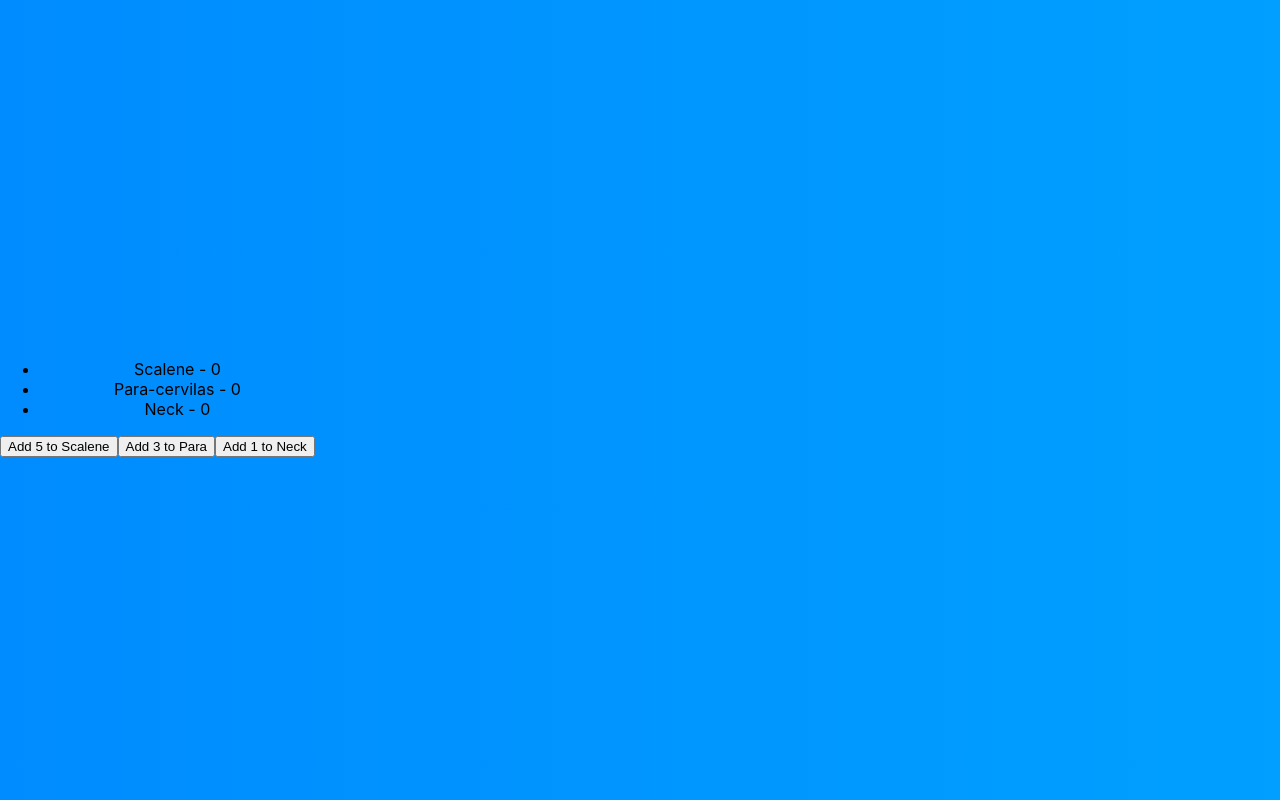
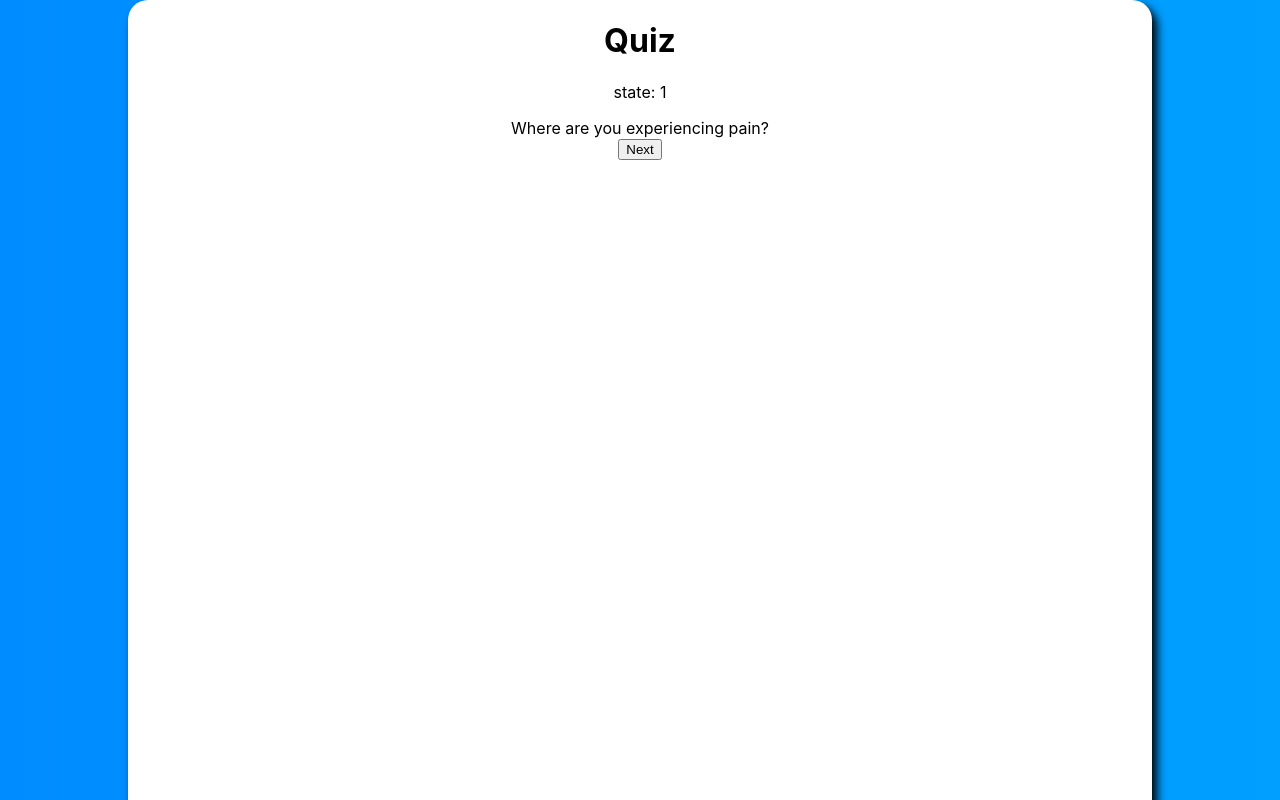
Before and after one commit to lachydriver/knotspot, a React (Create React App) app: page /quiz in a window 1280 px wide. Shown: the top 800 px of the page. Built offline with nearby package versions, Linux system fonts and the light colour scheme.

Commit message:
started development on questions component

```diff
--- /dev/null
+++ b/src/components/Questions.js
@@ -0,0 +1,43 @@
+import React from 'react';
+
+class Questions extends React.Component{
+    constructor(props){
+        super(props)
+
+        this.state = {
+            question_id: 0
+        };
+        this.renderQuestion = this.renderQuestion.bind(this);
+        this.nextQuestion = this.nextQuestion.bind(this);
+    }
+
+    componentDidMount(){
+        this.setState({question_id: 1})
+    }
+
+    renderQuestion(){
+        if(this.state.question_id === 1){
+            return('Where are you experiencing pain?')
+        }
+        if(this.state.question_id === 2){
+            return('Question 2')
+        }
+    }
+
+    nextQuestion(){
+        this.setState(prevstate => {return {question_id: prevstate.question_id + 1}})
+    }
+
+    render(){
+        return(
+            <div>
+                <p>state: {this.state.question_id}</p>
+                {this.renderQuestion()}<br/>
+                <button onClick={this.nextQuestion}>Next</button>
+            </div>
+        )
+    }
+
+}
+
+export default Questions;
--- a/src/components/Quiz.js
+++ b/src/components/Quiz.js
@@ -3,6 +3,7 @@ import Helmet from "react-helmet";
 import { connect } from "react-redux";
 import { bindActionCreators } from "redux";
 import { updateSum } from "../store/index";
+import Questions from './Questions';
 
 class Quiz extends React.Component {
   constructor(props) {
@@ -20,8 +21,8 @@ class Quiz extends React.Component {
 
   render() {
     return (
-      <div>
-       {<ul className="list-group list-group-flush">
+      <div className="quiz">
+{/*        {<ul className="list-group list-group-flush">
           {this.props.bones.map(el => (
             <li className="list-group-item" key={el.id}>
               {el.name} - {el.sum}
@@ -30,7 +31,13 @@ class Quiz extends React.Component {
         </ul>}
         <button onClick={() => this.updateSumSubmit(0, 5)}>Add 5 to Scalene</button>
         <button onClick={() => this.updateSumSubmit(1, 3)}>Add 3 to Para</button>
-        <button onClick={() => this.updateSumSubmit(2, 1)}>Add 1 to Neck</button>
+        <button onClick={() => this.updateSumSubmit(2, 1)}>Add 1 to Neck</button> */}
+
+        <Helmet>
+          <title>MSDS</title>
+        </Helmet>
+        <h1>Quiz</h1>
+        <Questions/>
       </div>
     );
   }
--- a/src/styles.css
+++ b/src/styles.css
@@ -49,6 +49,15 @@ body {
   margin: auto;
 }
 
+.quiz {
+  background-color: white;
+  width: 80%;
+  height: 1000px;
+  border-radius: 20px;
+  box-shadow: 5px 6px 10px;
+  margin: auto;
+}
+
 .container {
     min-height: 100%;
     min-height: 100vh;
```
